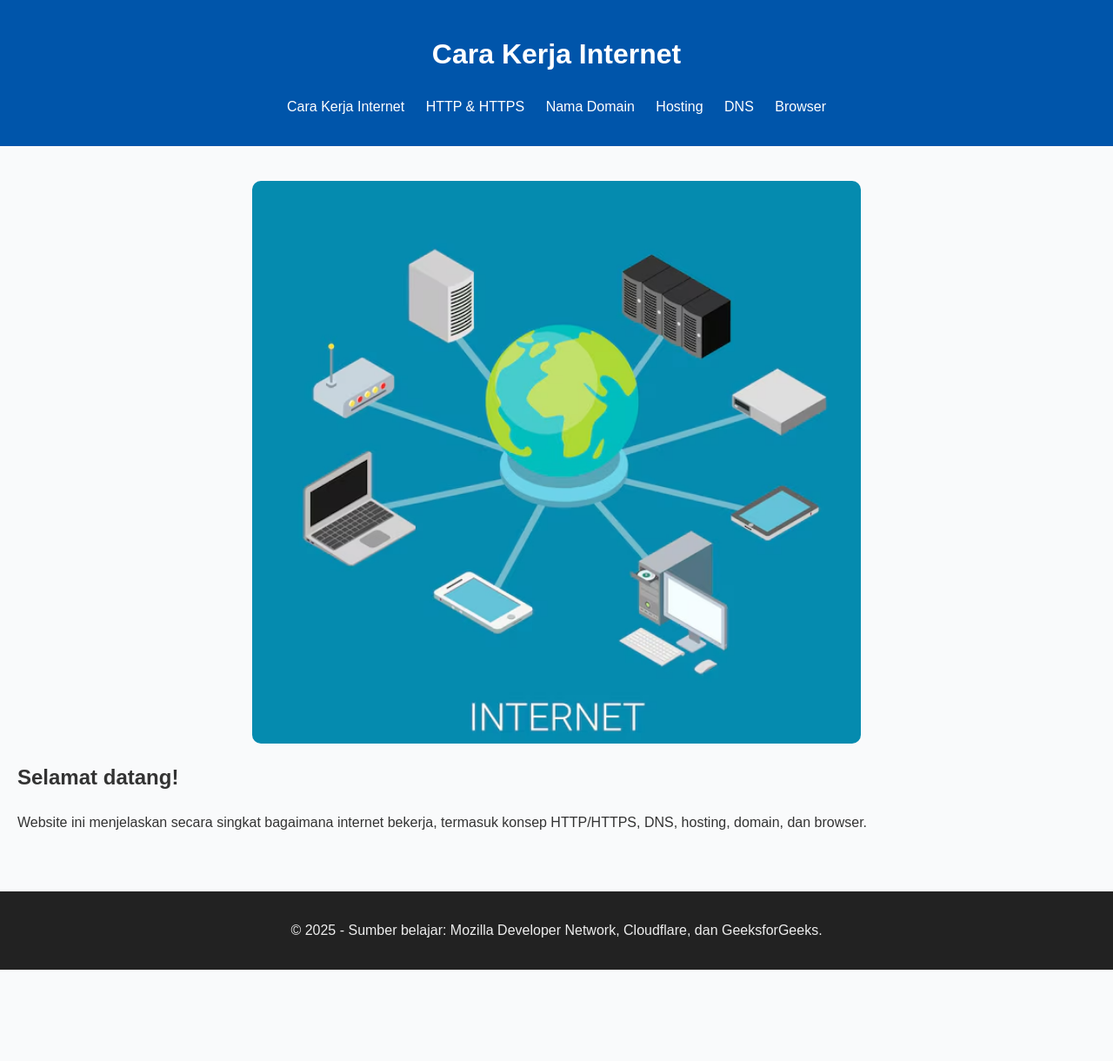
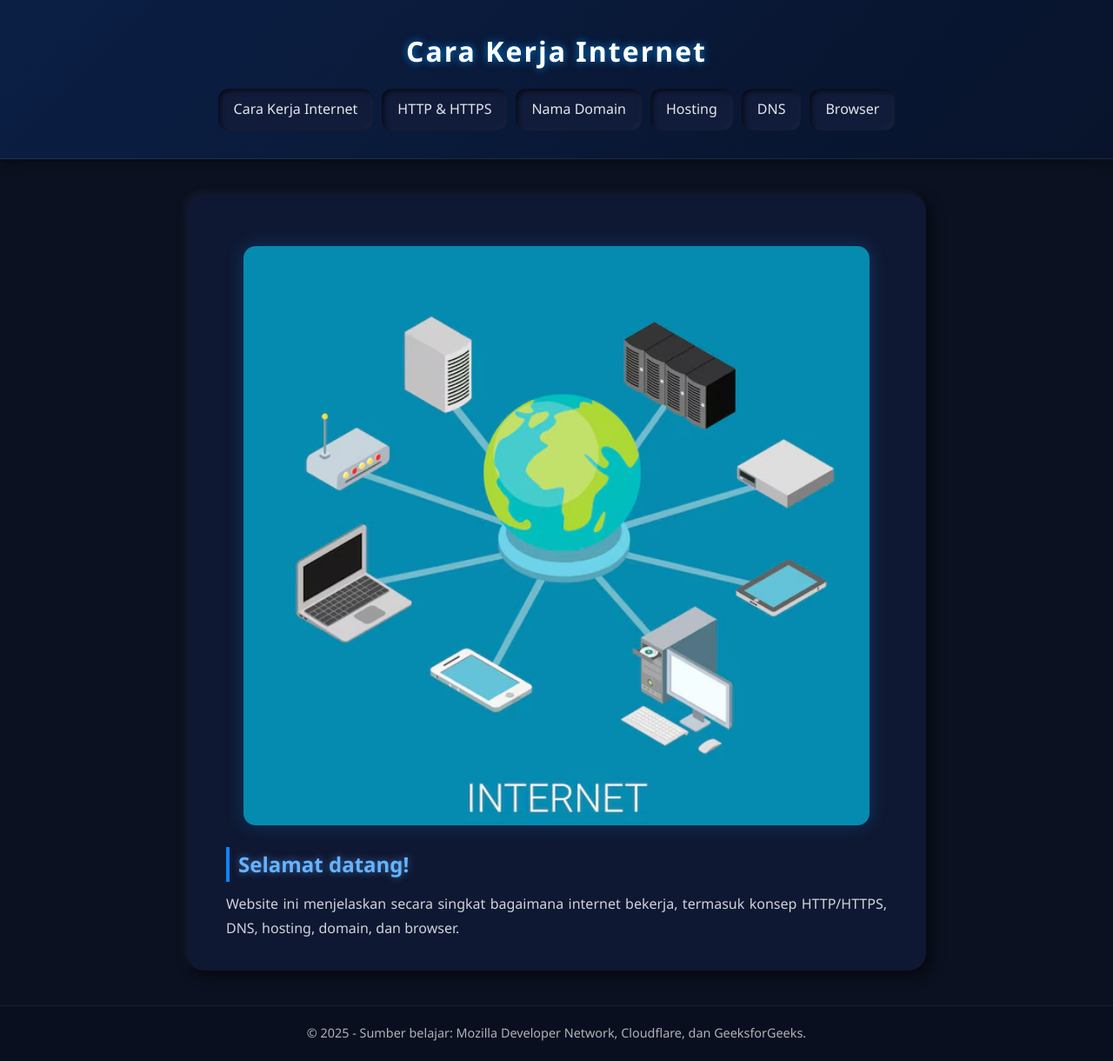
Before and after one commit to anotherahmadzidan/Internet_Works, a plain HTML site: page index.html in a window 1280 px wide. Shown: the whole page at 87% size. Before the commit the page ends 1115 px from the top, so only its background shows below. Drawn offline with Linux system fonts and the light colour scheme.

Commit message:
Update style.css

```diff
--- a/style.css
+++ b/style.css
@@ -1,53 +1,165 @@
-body {
-    font-family: Arial, sans-serif;
-    line-height: 1.6;
+/* === RESET & GLOBAL === */
+* {
     margin: 0;
-    background-color: #f9fafb;
-    color: #333;
+    padding: 0;
+    box-sizing: border-box;
 }
 
-header {
-    background-color: #0055aa;
-    color: white;
-    padding: 1rem;
-    text-align: center;
+body {
+    font-family: 'Montserrat', 'Segoe UI', sans-serif;
+    background-color: #0b1120;
+    color: #e4e6eb;
+    line-height: 1.7;
+    scroll-behavior: smooth;
 }
 
+/* === HEADER === */
+header {
+    background: linear-gradient(135deg, #0b1f45, #08132b);
+    color: #fff;
+    text-align: center;
+    padding: 2rem 1rem;
+    box-shadow: 0 3px 15px rgba(0, 0, 0, 0.4);
+    border-bottom: 1px solid rgba(255, 255, 255, 0.08);
+}
+
+header h1 {
+    font-size: 2rem;
+    letter-spacing: 2px;
+    text-shadow: 0 0 10px rgba(0, 153, 255, 0.8);
+}
+
+/* === NAVIGATION === */
 nav ul {
     list-style: none;
-    padding: 0;
+    display: flex;
+    flex-wrap: wrap;
+    justify-content: center;
+    margin-top: 1rem;
+    gap: 10px;
 }
 
 nav ul li {
-    display: inline-block;
-    margin: 0 10px;
+    background: #111b3a;
+    border-radius: 12px;
+    box-shadow: inset 2px 2px 6px rgba(0, 0, 0, 0.7),
+        inset -2px -2px 6px rgba(255, 255, 255, 0.05);
+    transition: all 0.3s ease;
+}
+
+nav ul li:hover {
+    background: #132657;
+    transform: translateY(-2px);
+    box-shadow: 0 0 15px rgba(0, 153, 255, 0.4);
 }
 
 nav a {
-    color: white;
+    display: inline-block;
+    padding: 10px 18px;
+    color: #e4e6eb;
     text-decoration: none;
+    font-weight: 500;
+    transition: color 0.3s ease;
 }
 
 nav a:hover {
-    text-decoration: underline;
+    color: #66b3ff;
 }
 
+/* === MAIN CONTENT === */
 main {
-    padding: 20px;
+    max-width: 850px;
+    margin: 40px auto;
+    background: #0f1832;
+    border-radius: 20px;
+    padding: 35px 45px;
+    box-shadow: 5px 5px 15px rgba(0, 0, 0, 0.6),
+        -3px -3px 10px rgba(255, 255, 255, 0.05);
+    animation: fadeIn 0.8s ease;
 }
 
+@keyframes fadeIn {
+    from {
+        opacity: 0;
+        transform: translateY(15px);
+    }
+
+    to {
+        opacity: 1;
+        transform: translateY(0);
+    }
+}
+
+main h2 {
+    margin-top: 25px;
+    color: #66b3ff;
+    font-size: 1.5rem;
+    text-shadow: 0 0 8px rgba(102, 179, 255, 0.5);
+    border-left: 4px solid #0b84ff;
+    padding-left: 10px;
+}
+
+main p {
+    margin-top: 12px;
+    font-size: 1rem;
+    text-align: justify;
+    color: #d0d4db;
+}
+
+/* === IMAGES === */
 .banner {
     width: 100%;
-    max-width: 700px;
+    max-width: 720px;
     display: block;
-    margin: 20px auto;
-    border-radius: 10px;
+    margin: 25px auto;
+    border-radius: 14px;
+    box-shadow: 0 0 20px rgba(0, 153, 255, 0.25);
+    transition: transform 0.3s ease, box-shadow 0.3s ease;
 }
 
+.banner:hover {
+    transform: scale(1.02);
+    box-shadow: 0 0 25px rgba(0, 153, 255, 0.4);
+}
+
+/* === FOOTER === */
 footer {
-    background: #222;
-    color: #eee;
     text-align: center;
-    padding: 1rem;
-    margin-top: 30px;
+    background: #0a0f1f;
+    color: #b0b3b8;
+    padding: 1.2rem;
+    margin-top: 40px;
+    font-size: 0.9rem;
+    border-top: 1px solid rgba(255, 255, 255, 0.07);
 }
+
+/* === LINKS === */
+a {
+    color: #66b3ff;
+    transition: all 0.3s ease;
+}
+
+a:hover {
+    color: #99ccff;
+    text-shadow: 0 0 5px rgba(153, 204, 255, 0.6);
+}
+
+/* === RESPONSIVE DESIGN === */
+@media (max-width: 768px) {
+    header h1 {
+        font-size: 1.5rem;
+    }
+
+    main {
+        padding: 25px 20px;
+    }
+
+    nav ul {
+        flex-direction: column;
+        align-items: center;
+    }
+
+    .banner {
+        width: 90%;
+    }
+}
```
